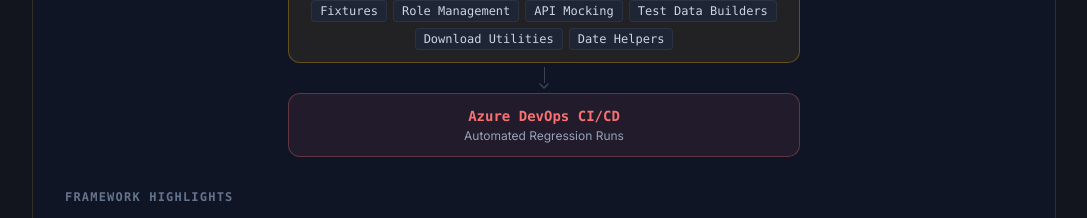
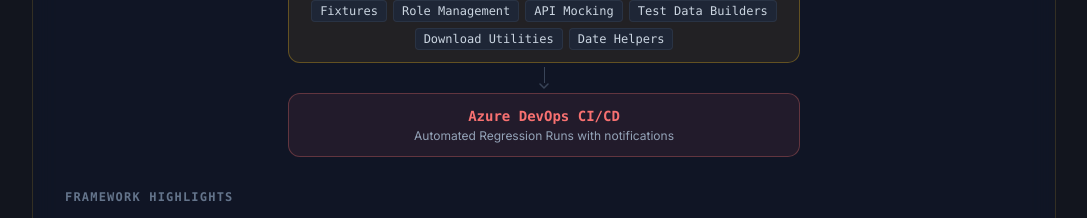
Before and after one commit to pavolhrabcak/qa-portfolio, a React (Vite) app: page /#case-study in a window 1280 px wide. Shown: the part 6180-6398 px from the top of the page, without its empty margins (96-1183 px from the left). Built offline with nearby package versions, Linux system fonts and the light colour scheme.

Commit message:
Pipeline notification added

```diff
--- a/src/components/FeaturedCaseStudy.jsx
+++ b/src/components/FeaturedCaseStudy.jsx
@@ -236,7 +236,7 @@
                   },
                   {
                     label: 'Azure DevOps CI/CD',
-                    sub: 'Automated Regression Runs',
+                    sub: 'Automated Regression Runs with notifications',
                     color: '#f87171',
                     bg: 'rgba(248,113,113,0.08)',
                     border: 'rgba(248,113,113,0.3)',
```
